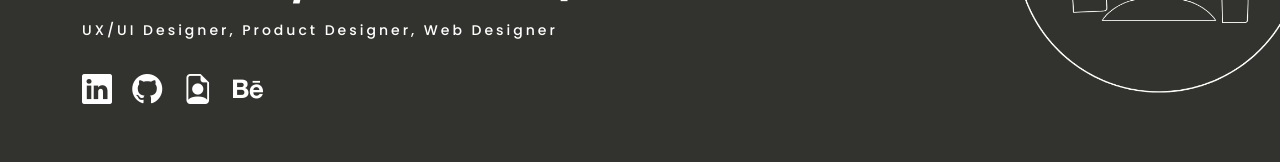
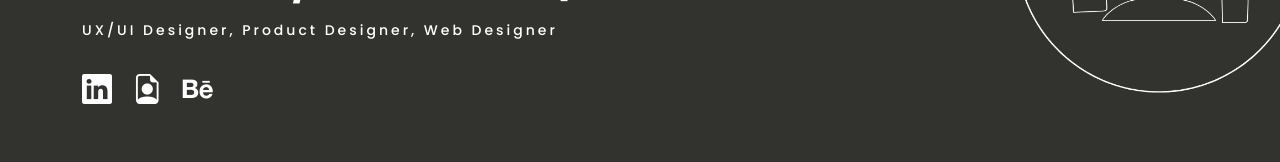
Before and after one commit to ThaysLunes/thayslunes.github.io, a plain HTML site: page index.html in a window 1280 px wide. Shown: the part 360-522 px from the top of the page. Drawn offline with Linux system fonts and the light colour scheme; a web font is replaced by a local one.

Commit message:
new commit

```diff
--- a/index.html
+++ b/index.html
@@ -45,7 +45,7 @@
           <!-- <li><a href="#"><i class="bi bi-facebook"></i></a></li>
           <li><a href="#"><i class="bi bi-twitter"></i></a></li>-->
           <li><a href="https://www.linkedin.com/in/thays-maria"><i class="bi bi-linkedin"></i></a></li>
-          <li><a href="https://github.com/ThaysLunes"><i class="bi bi-github"></i></a></li>
+          <!-- <li><a href="https://github.com/ThaysLunes"><i class="bi bi-github"></i></a></li>  -->
           <li><a href="https://drive.google.com/file/d/1RiKVfUlDoopG0BmerU5uSecE-BW4Gyet/view?usp=sharing"><i class="bi bi-file-earmark-person"></i></a></li>
           <li><a href="https://www.behance.net/thayslunes14db"><i class="bi bi-behance"></i></a></li>
 
```
